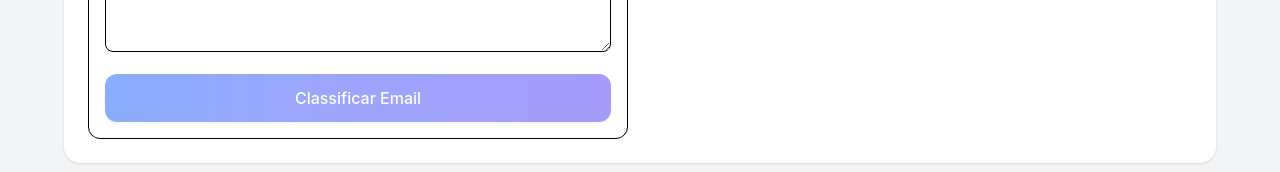
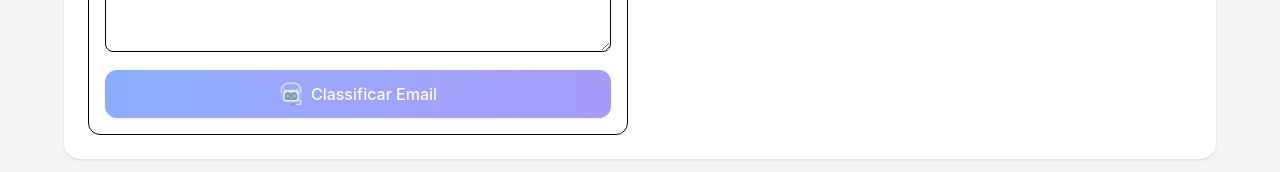
Before and after one commit to lipeflorentino/auto-u-frontend, a React (Vite) app: page / in a window 1280 px wide. Shown: the part 523-695 px from the top of the page. Built offline with nearby package versions, Linux system fonts and the light colour scheme.

Commit message:
feat: fine adjusts on button and resultCard

```diff
--- a/src/components/ConfidenceBar/index.tsx
+++ b/src/components/ConfidenceBar/index.tsx
@@ -12,7 +12,7 @@ export const ConfidenceBar = ({ confidence }: ConfidenceBarProps) => {
   return (
     <div className="flex flex-col gap-2 pr-2 relative">
       <div className="flex justify-between items-baseline mb-1">
-        <span className="text-[10px] uppercase text-gray-400 font-bold tracking-tighter">IA Score</span>
+        <span className="text-[10px] uppercase text-gray-400 font-bold tracking-tighter">Confiança:</span>
         <span className={`text-[11px] font-bold uppercase tracking-wider ${confStyle.textColor}`}>
           {confStyle.label}
         </span>
--- a/src/components/Icon/index.tsx
+++ b/src/components/Icon/index.tsx
@@ -1,6 +1,8 @@
 import emailIcon from '../../assets/icons/mail.png';
 import checkIcon from '../../assets/icons/check.png';
 import uncheckIcon from '../../assets/icons/uncheck.png';
+import botIcon from '../../assets/icons/bot.png';
+import ubotIcon from '../../assets/icons/ubot.png';
 
 const sizeClasses = {
   xs: 'h-4 w-4',
@@ -21,7 +23,9 @@ type IconProps = {
 const iconMap = {
   email: emailIcon,
   check: checkIcon,
-  uncheck: uncheckIcon
+  uncheck: uncheckIcon,
+  bot: botIcon,
+  ubot: ubotIcon,
 };
 
 const Icon = ({ name, size = 'md', alt, className = '', style }: IconProps) => {
--- a/src/components/ResultCard/index.tsx
+++ b/src/components/ResultCard/index.tsx
@@ -14,9 +14,11 @@ export const ResultCard = ({ category, confidence, suggestedResponse }: ResultCa
       <div className="border rounded-xl p-4 bg-white shadow-sm border-gray-100">
         <h2 className="font-medium mb-3">Resultado da Classificação</h2>
         <div className="space-y-4 w-full">
-          <div className="grid grid-cols-2 gap-4 w-full items-center">
+          <span className="text-[10px] uppercase text-gray-400 font-bold tracking-tighter">Categoria:</span>
+          <div className="grid grid-cols-2 gap-4 w-full items-center mt-3">
             <ClassificationStatus category={category} />
           </div>
+          <div className="h-px bg-gray-200 w-full my-4" />
           <ConfidenceBar confidence={confidence} />
         </div>
       </div>
--- a/src/components/UploadBox/index.tsx
+++ b/src/components/UploadBox/index.tsx
@@ -1,4 +1,5 @@
 import { FileUploader } from "../FileUploader";
+import Icon from "../Icon";
 
 interface UploadBoxProps {
   text: string;
@@ -29,10 +30,17 @@ export const UploadBox = ({ text, setText, onClassify, loading }: UploadBoxProps
         <button
             onClick={onClassify}
             disabled={loading || !text}
-            className="mt-4 w-full bg-gradient-to-r from-blue-600 to-indigo-600 text-white py-3 rounded-xl font-medium shadow-sm hover:shadow-md disabled:opacity-50 transition-all"
+            className="mt-3 w-full bg-gradient-to-r from-blue-600 to-indigo-600 text-white py-3 rounded-xl font-medium shadow-sm hover:shadow-md disabled:opacity-50 transition-all flex items-center justify-center gap-2"
         >
-            {loading ? "Analisando..." : "Classificar Email"}
-      </button>
+            {loading ? (
+                <div className="w-6 h-6 border-4 border-gray-200 border-t-blue-600 rounded-full animate-spin"></div>
+            ) : (
+                <>
+                    <Icon name="ubot" size="md" />
+                    <span>Classificar Email</span>
+                </>
+            )}
+        </button>
     </div>
   );
 };
```
Also changed, not shown: src/assets/icons/bot.png (added), src/assets/icons/ubot.png (added).
